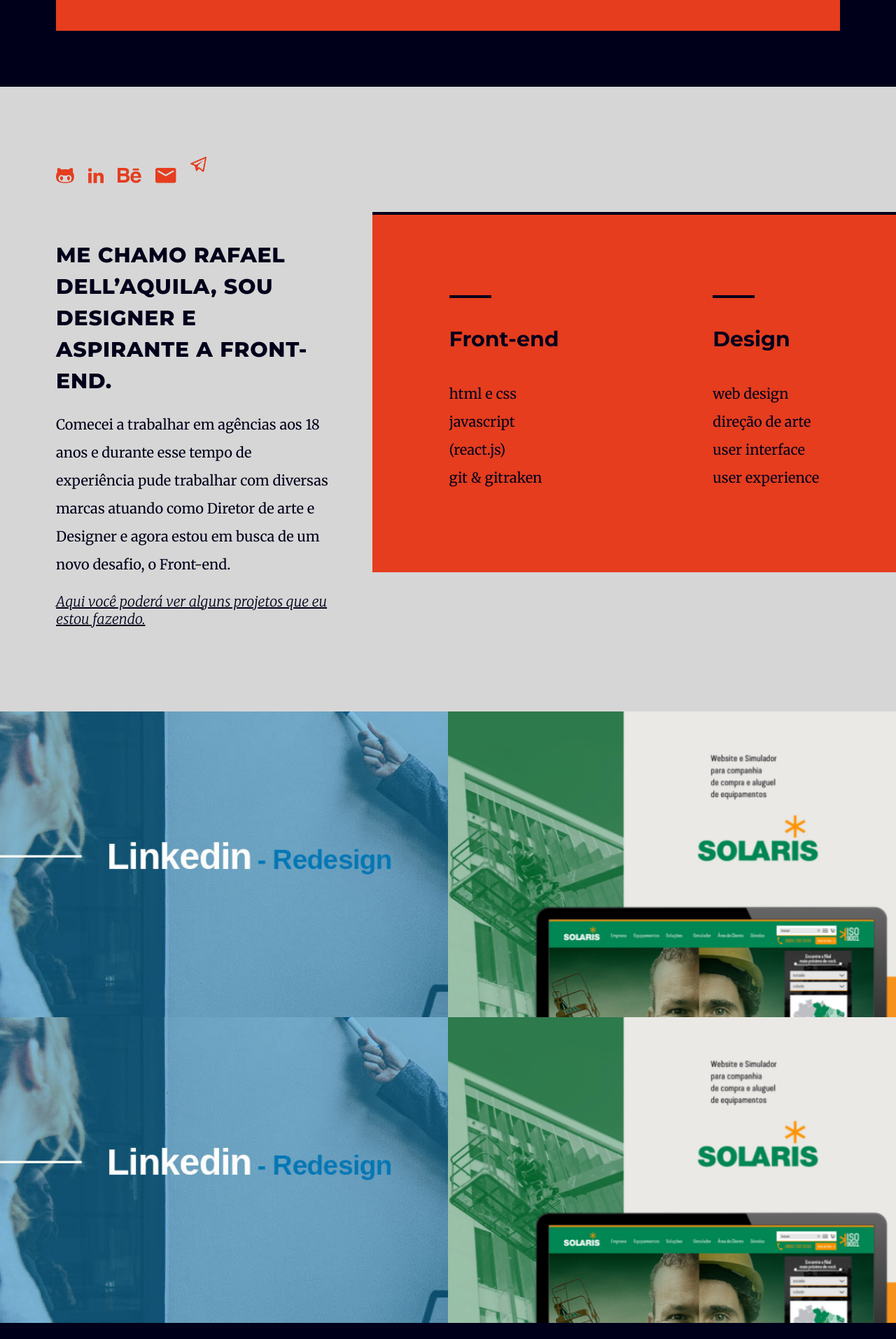
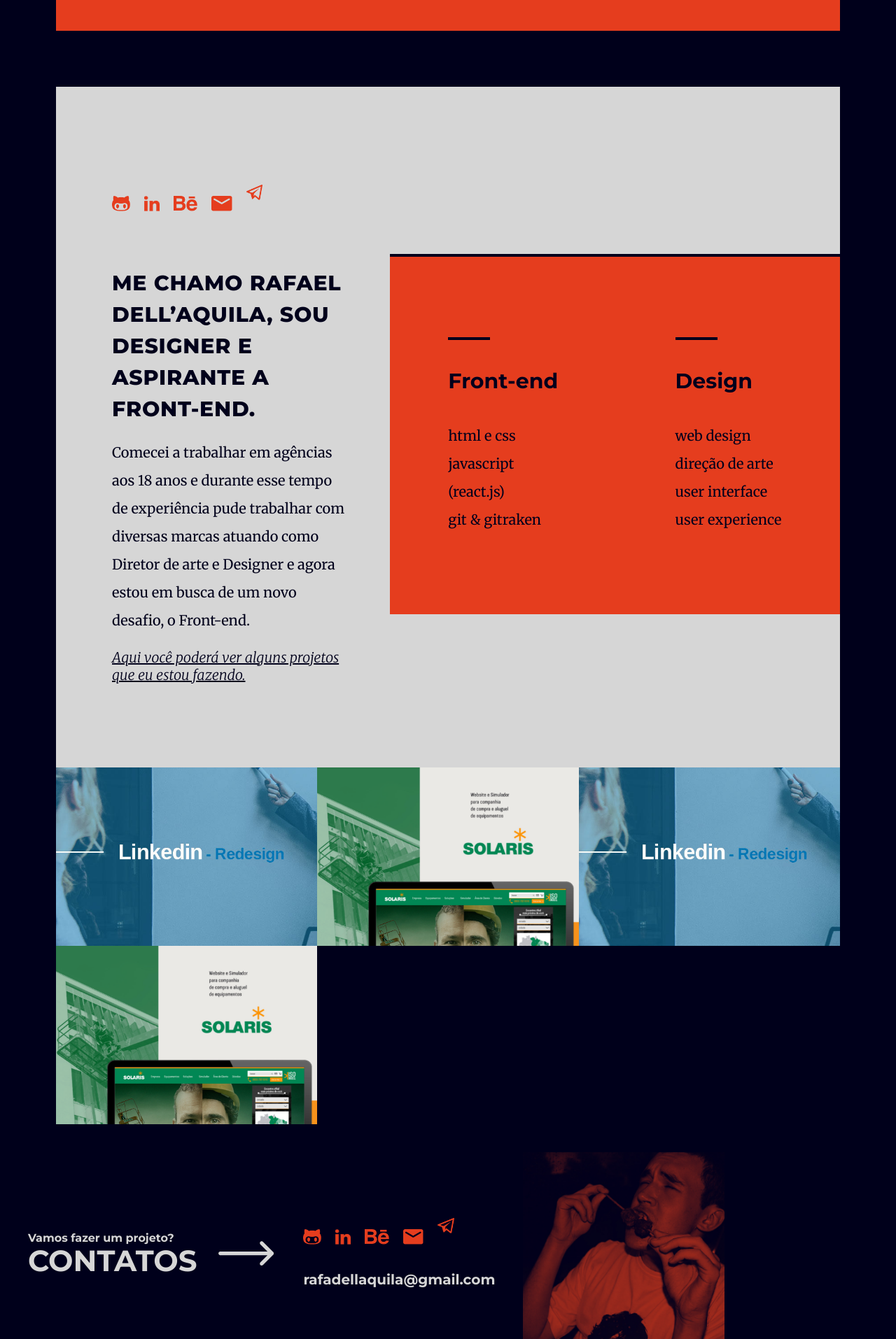
Before and after one commit to rafaeldellaquila/rafaeldellaquila.github.io, a React (Create React App) app: page / in a window 1280 px wide. Shown: the part 706-2620 px from the top of the page at 70% size. Built offline with nearby package versions, Linux system fonts and the light colour scheme.

Commit message:
:lipstick: adjust margin on about and portifolio

```diff
--- a/src/component/AboutSection/styles.css
+++ b/src/component/AboutSection/styles.css
@@ -1,6 +1,6 @@
 .about-section {
   background-color: var(--color-zero);
-  width: 100%;
+  /* width: 100%; */
   display: flex;
   flex-wrap: wrap;
 }
@@ -49,6 +49,8 @@
     align-items: center;
     justify-content: space-between;
     box-sizing: border-box;
+    margin-left: var(--space-80);
+    margin-right: var(--space-80);
   }
 
   .about-section > .about {
@@ -69,15 +71,11 @@
     margin-right: var(--space-60);
   }
 }
-/*
+
 @media (min-width: 1240px) {
   .about-section {
     padding-top: 80px;
     padding-left: 40px;
     box-sizing: border-box;
   }
-
-  .about-section > .about {
-    max-width: 400px;
-  }
-} */
+}
--- a/src/component/PortfolioSection/styles.css
+++ b/src/component/PortfolioSection/styles.css
@@ -1,5 +1,6 @@
 .portifolio-section {
   display: grid;
+  box-sizing: border-box;
 }
 
 .portifolio-section > .portfolio-thumb {
@@ -16,7 +17,20 @@
   }
 
   .portifolio-section > .portfolio-thumb > .image {
-    width: 50vw;
+    width: 100%;
     display: block;
   }
 }
+
+@media (min-width: 1080px) {
+  .portifolio-section {
+    margin-left: var(--space-80);
+    margin-right: var(--space-80);
+  }
+}
+
+@media (min-width: 1240px) {
+  .portifolio-section {
+    grid-template-columns: 1fr 1fr 1fr;
+  }
+}
```
